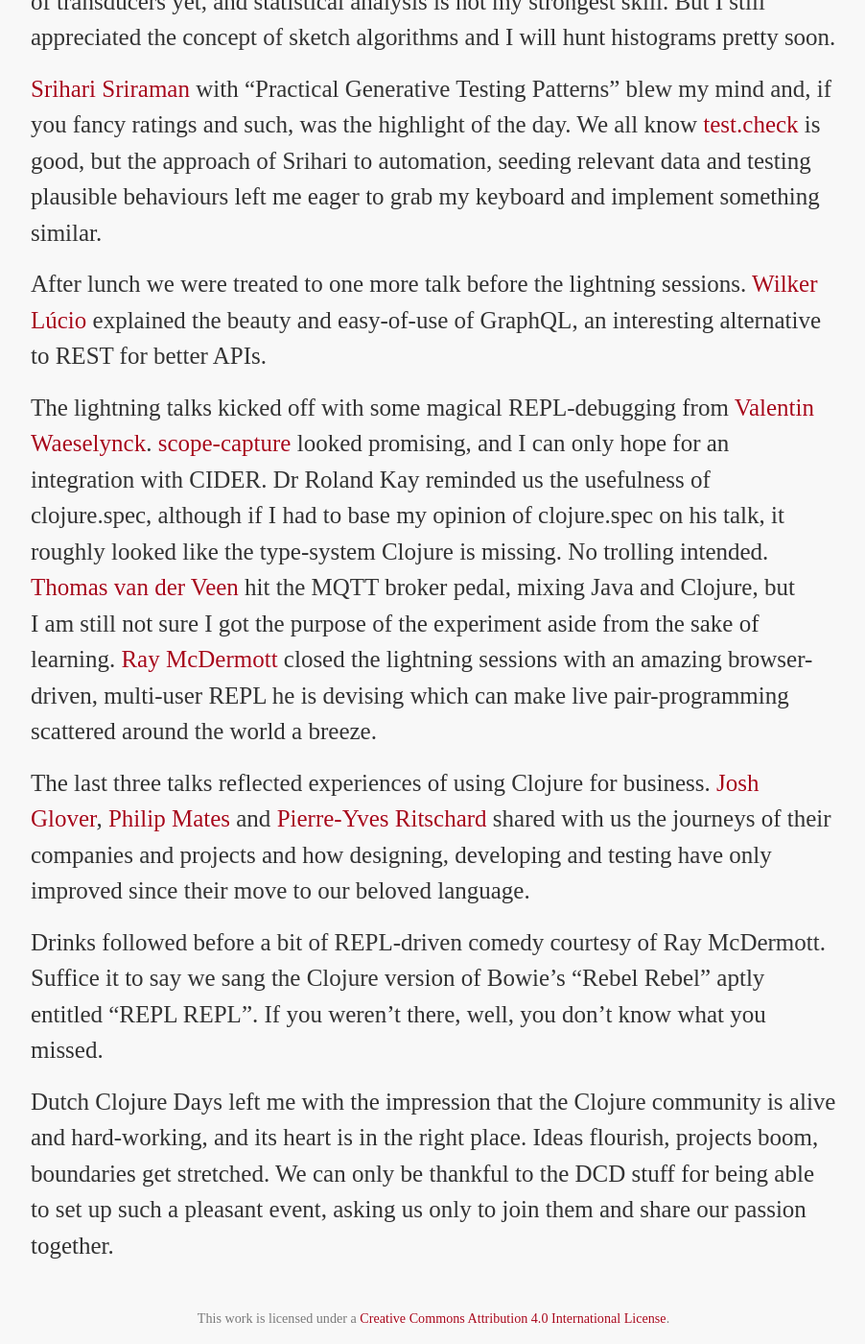
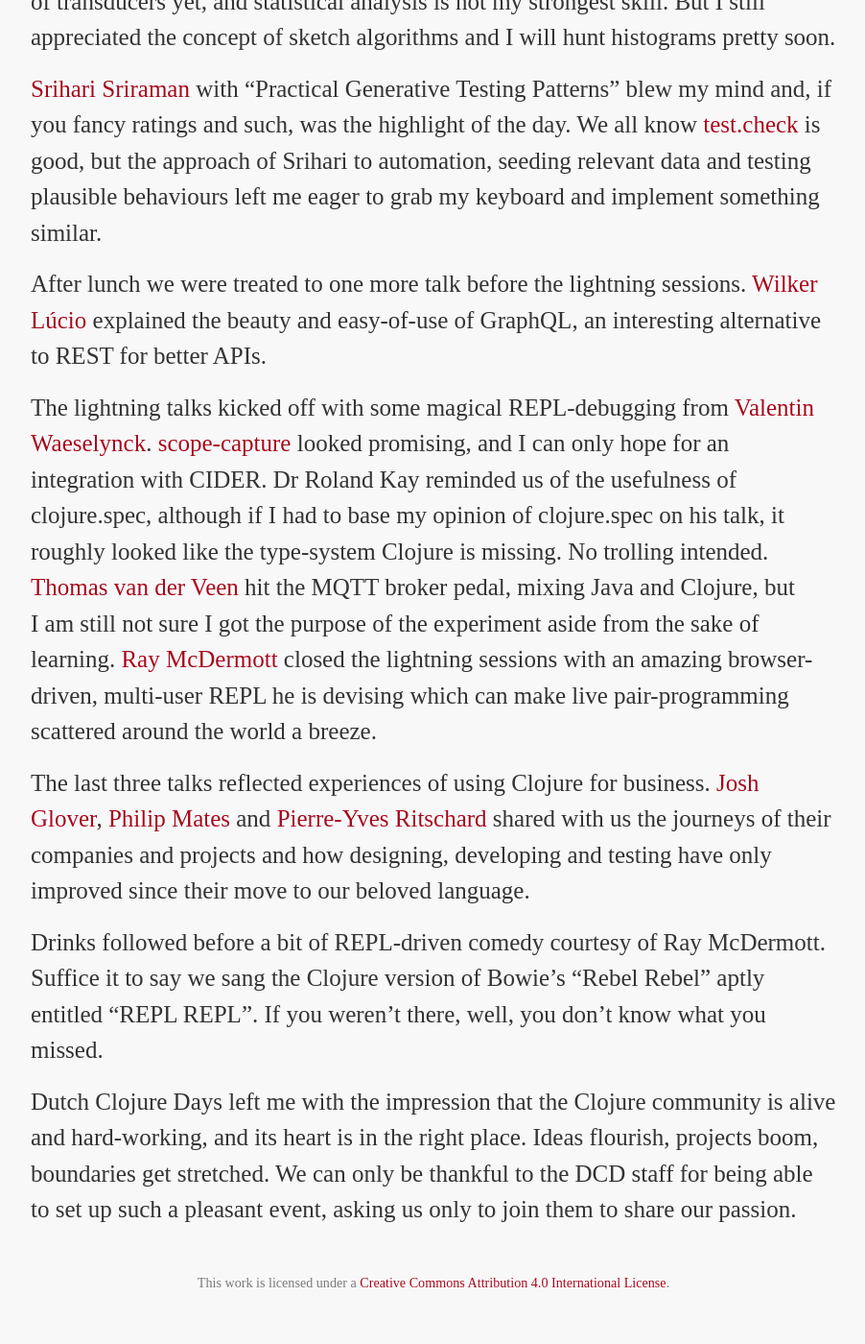
Before and after one commit to manuel-uberti/manuel-uberti.github.io, a Jekyll site: the page built from _posts/2018-04-23-dcd-round-up.md, in a window 1280 px wide and 1400 px high, scrolled down 1651 px. Shown: the whole window at 96% size, without its empty margins (188-1090 px from the left). Built offline with Jekyll 4.4.1, drawn with Linux system fonts in a browser that asks for light colours; some web fonts are replaced; after the commit the page ends 3013 px from its top, so only the background shows below that.

Commit message:
More typos

```diff
--- a/_posts/2018-04-23-dcd-round-up.md
+++ b/_posts/2018-04-23-dcd-round-up.md
@@ -54,7 +54,7 @@
 The lightning talks kicked off with some magical REPL-debugging from [Valentin
 Waeselynck](https://twitter.com/val_waeselynck). [scope-capture](https://github.com/vvvvalvalval/scope-capture)
 looked promising, and I can only hope for an integration with CIDER. Dr Roland
-Kay reminded us the usefulness of clojure.spec, although if I had to base my
+Kay reminded us of the usefulness of clojure.spec, although if I had to base my
 opinion of clojure.spec on his talk, it roughly looked like the type-system
 Clojure is missing. No trolling intended. [Thomas van der
 Veen](https://twitter.com/thomasvdv007) hit the MQTT broker pedal, mixing Java
@@ -78,5 +78,5 @@
 Dutch Clojure Days left me with the impression that the Clojure community is
 alive and hard-working, and its heart is in the right place. Ideas flourish,
 projects boom, boundaries get stretched. We can only be thankful to the DCD
-stuff for being able to set up such a pleasant event, asking us only to join
-them and share our passion together.
+staff for being able to set up such a pleasant event, asking us only to join
+them to share our passion.
```
Also changed, not shown: about.md (+1 -1 lines).
